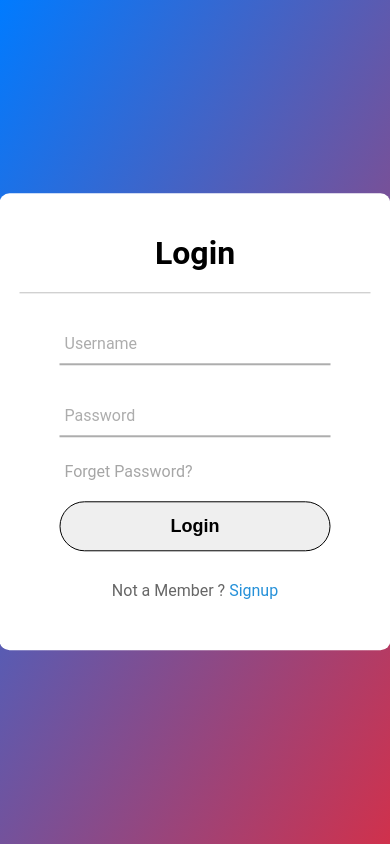
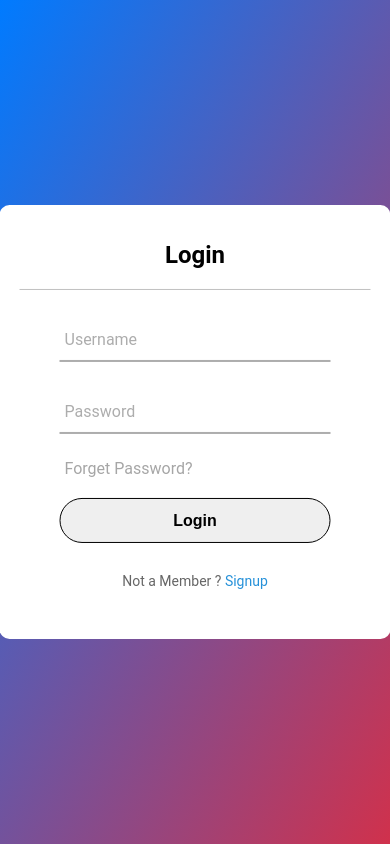
Before and after one commit to Yaminirathore/login-page, a plain HTML site: page index.html in a window 390 px wide. Drawn offline with Linux system fonts and the light colour scheme.

Commit message:
Update style.css

```diff
--- a/style.css
+++ b/style.css
@@ -131,3 +131,18 @@ body{
     padding: 20px;
   }
 }
+
+@media screen and (max-width: 480px) {
+  .center h1 {
+    font-size: 24px;
+  }
+
+  input[type="Submit"] {
+    height: 45px;
+    font-size: 16px;
+  }
+
+  .signup_link {
+    font-size: 14px;
+  }
+}
```
